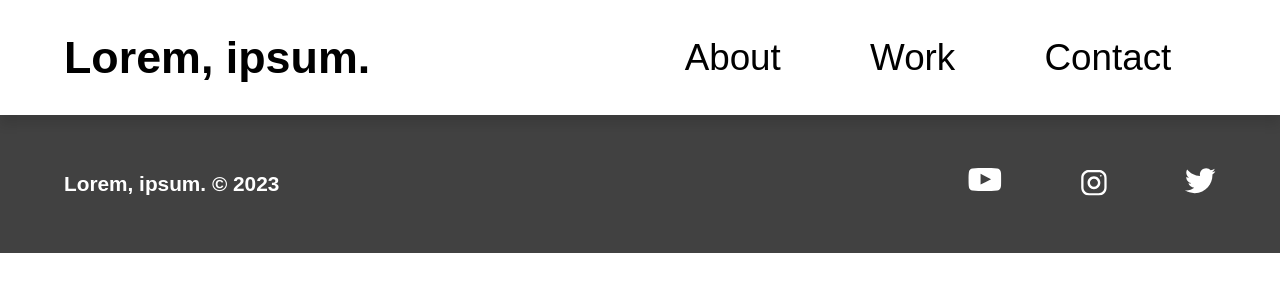
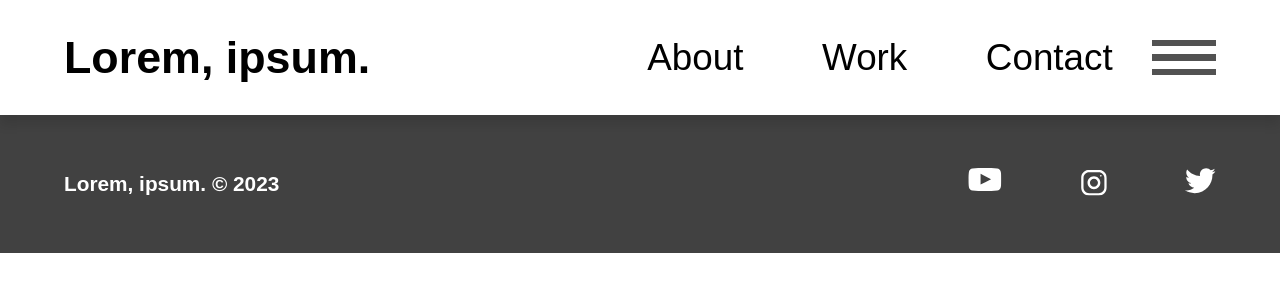
Before and after one commit to mehradi-github/ref-landingpage-photography, a React (Create React App) app: page / in a window 1280 px wide. Shown: the top 300 px of the page. Built offline with nearby package versions, Linux system fonts and the light colour scheme; a web font is replaced by a local one.

Commit message:
Adding burger menu

```diff
--- a/src/App.scss
+++ b/src/App.scss
@@ -75,6 +75,19 @@ footer {
   }
 }
 
+.burger {
+  position: relative;
+  display: block;
+  cursor: pointer;
+  span {
+    padding: 0.2rem 2rem;
+    background-color: $gray-text;
+    margin: 0.5rem 0;
+    display: block;
+    transition: all 0.5s ease;
+  }
+}
+
 // Animations
 @keyframes opening {
   from {
--- a/src/App.tsx
+++ b/src/App.tsx
@@ -22,12 +22,12 @@ function App() {
               <a href="#contact">Contact</a>
             </li>
           </ul>
+          <div className="burger">
+            <span className="line1"></span>
+            <span className="line2"></span>
+            <span className="line3"></span>
+          </div>
         </nav>
-        <div className="burger">
-          <span className="line1"></span>
-          <span className="line2"></span>
-          <span className="line3"></span>
-        </div>
       </header>
       <main></main>
       <footer>
```
